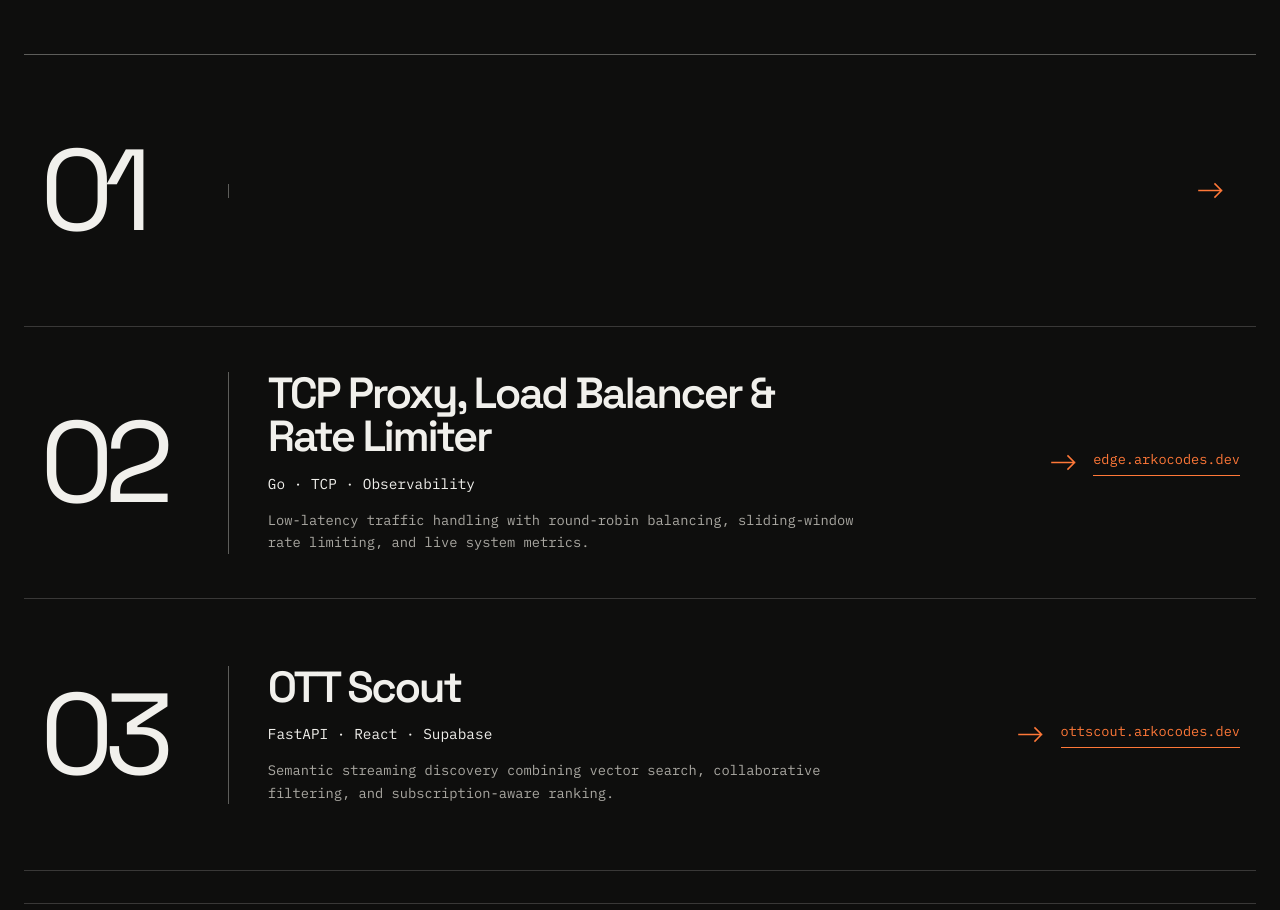
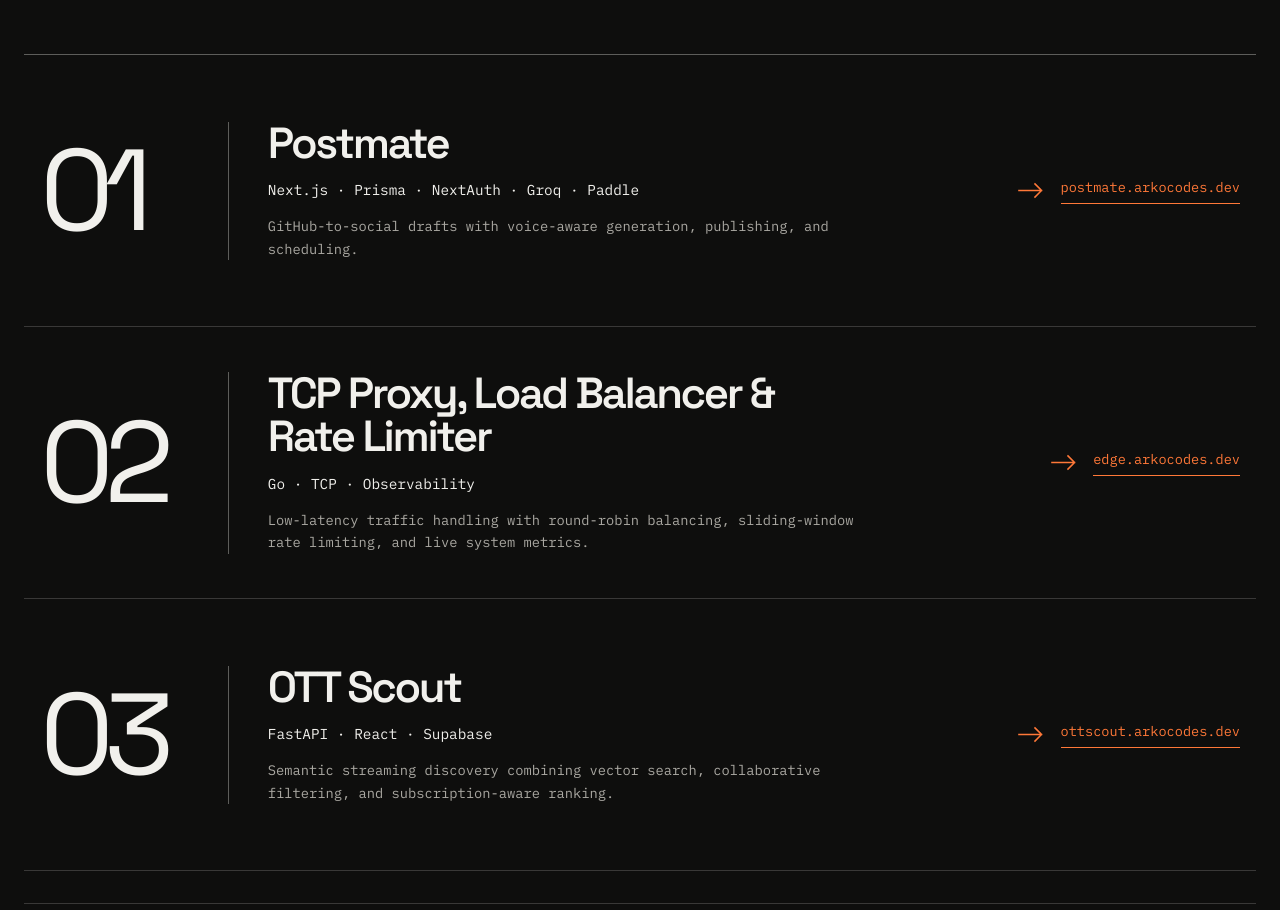
Before and after one commit to ArkaPrabhaChowdhury/portfolio, a Next.js app: page / in a window 1280 px wide. Shown: the part 2262-3172 px from the top of the page. Built offline with nearby package versions, Linux system fonts and the light colour scheme.

Commit message:
Fix Postmate project display data

```diff
--- a/src/app/content.ts
+++ b/src/app/content.ts
@@ -88,11 +88,16 @@
 export const projects = [
   {
     name: "Postmate",
+    displayName: "Postmate",
     stack: "Next.js, Prisma, NextAuth, Groq, Paddle",
+    displayStack: "Next.js · Prisma · NextAuth · Groq · Paddle",
     link: "https://postmate.arkocodes.dev",
+    linkLabel: "postmate.arkocodes.dev",
     blurb: "GitHub-to-social content engine for developers",
     outcome:
       "Turned real GitHub shipping activity into LinkedIn and X drafts with voice-aware generation, publishing, and scheduling flows.",
+    displayOutcome:
+      "GitHub-to-social drafts with voice-aware generation, publishing, and scheduling.",
     challenge:
       "Connected repo sync, commit-level AI generation, voice memory, social publishing, and Pro-gated automation inside one product.",
     bullets: [
```
